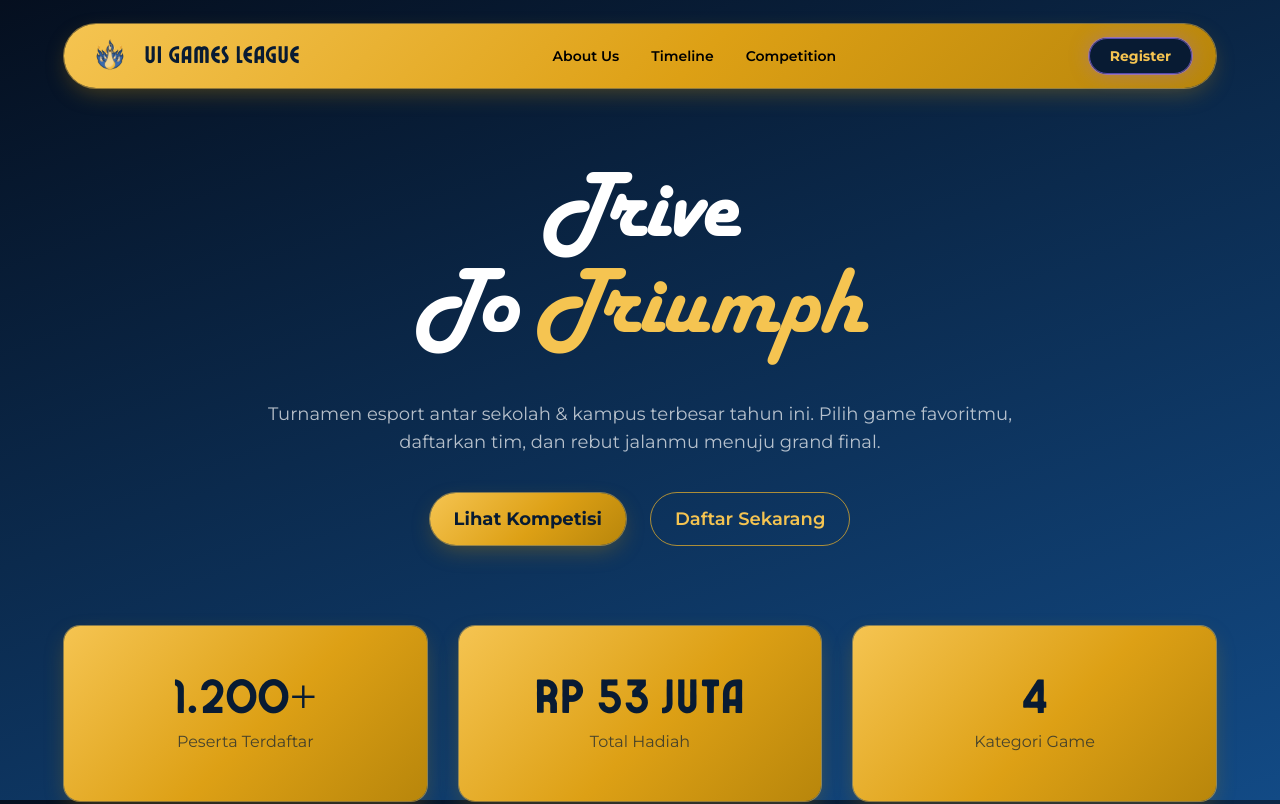
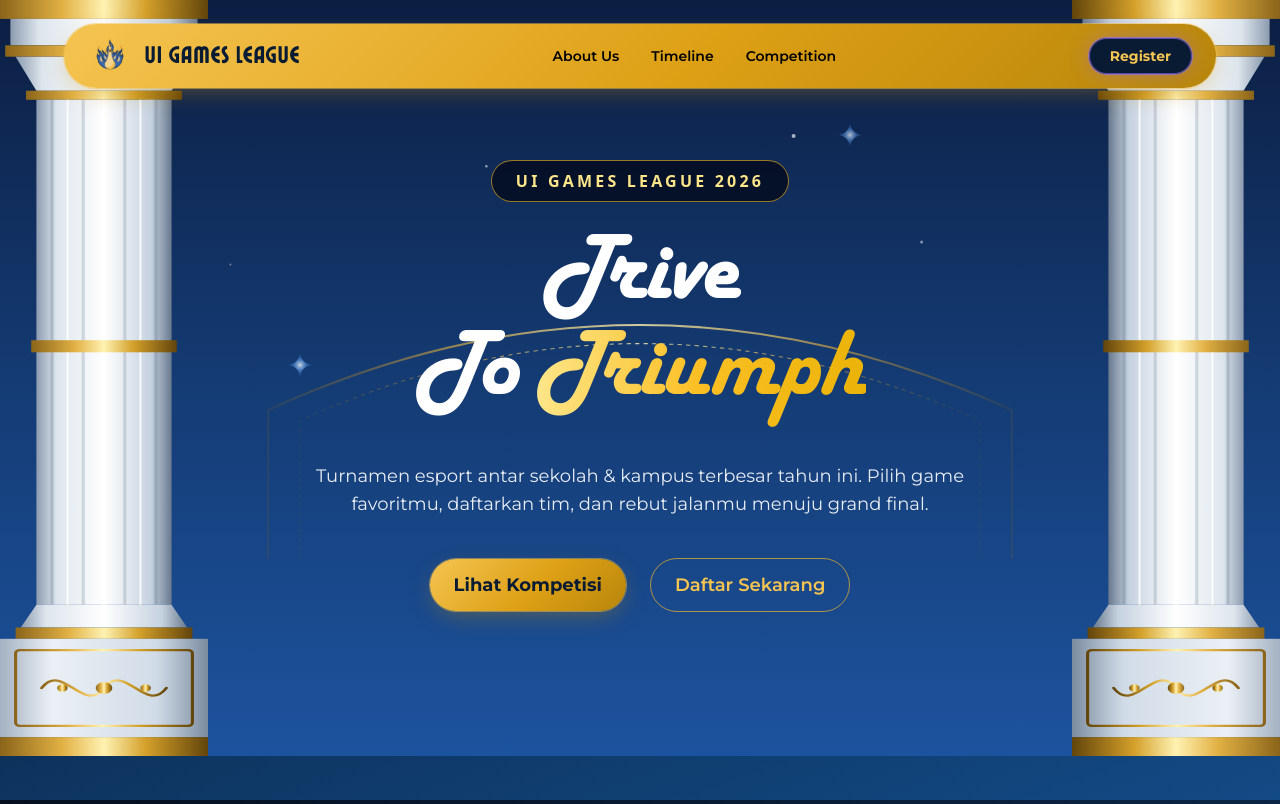
Before and after one commit to alkhairiu/uigl00test, a React (Vite) app: page / in a window 1280 px wide. Shown: the top 804 px of the page. Built offline with nearby package versions, Linux system fonts and the light colour scheme; a web font is replaced by a local one.

Commit message:
arif: adjust hero section

```diff
--- a/package.json
+++ b/package.json
@@ -18,6 +18,6 @@
     "autoprefixer": "^10.4.19",
     "postcss": "^8.4.39",
     "tailwindcss": "^3.4.4",
-    "vite": "^5.3.1"
+    "vite": "^5.4.21"
   }
 }
--- a/src/components/sections/Hero.jsx
+++ b/src/components/sections/Hero.jsx
@@ -15,166 +15,212 @@ const stats = [
   },
 ];
 
+// 1. Background Bintang
+function BackgroundStars() {
+  return (
+    <svg
+      className="absolute inset-0 w-full h-full pointer-events-none z-0 opacity-80"
+      xmlns="http://www.w3.org/2000/svg"
+    >
+      <defs>
+        <radialGradient id="star-glow" cx="50%" cy="50%" r="50%">
+          <stop offset="0%" stopColor="#FFFFFF" stopOpacity="1" />
+          <stop offset="40%" stopColor="#60A5FA" stopOpacity="0.6" />
+          <stop offset="100%" stopColor="#1E3A8A" stopOpacity="0" />
+        </radialGradient>
+      </defs>
+
+      <g fill="url(#star-glow)">
+        <path d="M 150 80 Q 150 100 130 100 Q 150 100 150 120 Q 150 100 170 100 Q 150 100 150 80 Z" className="animate-pulse" />
+        <path d="M 850 120 Q 850 135 835 135 Q 850 135 850 150 Q 850 135 865 135 Q 850 135 850 120 Z" className="animate-pulse" />
+        <path d="M 300 350 Q 300 365 285 365 Q 300 365 300 380 Q 300 365 315 365 Q 300 365 300 350 Z" />
+        <path d="M 1150 250 Q 1150 270 1130 270 Q 1150 270 1150 290 Q 1150 270 1170 270 Q 1150 270 1150 250 Z" className="animate-pulse" />
+      </g>
+
+      <g fill="#FFFFFF">
+        <circle cx="8%" cy="15%" r="1.5" opacity="0.8" />
+        <circle cx="18%" cy="35%" r="1" opacity="0.5" />
+        <circle cx="25%" cy="10%" r="2" opacity="0.9" />
+        <circle cx="38%" cy="22%" r="1.2" opacity="0.7" />
+        <circle cx="62%" cy="18%" r="2" opacity="0.8" />
+        <circle cx="72%" cy="32%" r="1.5" opacity="0.6" />
+        <circle cx="92%" cy="28%" r="2.5" opacity="0.9" />
+        <circle cx="88%" cy="60%" r="1.5" opacity="0.7" />
+      </g>
+    </svg>
+  );
+}
+
+// 2. Desain Tiang Modern (Futuristic Pylon / Esports Pillar)
+function LeftPillarSVG() {
+  return (
+    <svg
+      viewBox="0 0 200 1000"
+      preserveAspectRatio="none"
+      className="w-full h-full"
+      xmlns="http://www.w3.org/2000/svg"
+    >
+      <defs>
+        <linearGradient id="gold-grad-left" x1="0%" y1="0%" x2="100%" y2="0%">
+          <stop offset="0%" stopColor="#8A6419" />
+          <stop offset="30%" stopColor="#E2B144" />
+          <stop offset="50%" stopColor="#FFF2B2" />
+          <stop offset="70%" stopColor="#D4A02A" />
+          <stop offset="100%" stopColor="#63450B" />
+        </linearGradient>
+
+        <linearGradient id="marble-shaft-left" x1="0%" y1="0%" x2="100%" y2="0%">
+          <stop offset="0%" stopColor="#8C9BB0" />
+          <stop offset="15%" stopColor="#DDE5ED" />
+          <stop offset="50%" stopColor="#FFFFFF" />
+          <stop offset="85%" stopColor="#C4D1DF" />
+          <stop offset="100%" stopColor="#69798E" />
+        </linearGradient>
+
+        <linearGradient id="pedestal-left" x1="0%" y1="0%" x2="100%" y2="0%">
+          <stop offset="0%" stopColor="#A3B1C2" />
+          <stop offset="25%" stopColor="#EBF0F5" />
+          <stop offset="75%" stopColor="#D1DCE8" />
+          <stop offset="100%" stopColor="#7B8CA0" />
+        </linearGradient>
+      </defs>
+
+      <rect x="0" y="0" width="200" height="25" fill="url(#gold-grad-left)" />
+      <rect x="10" y="25" width="180" height="35" fill="url(#marble-shaft-left)" />
+      <rect x="5" y="60" width="190" height="15" fill="url(#gold-grad-left)" />
+      <path d="M15,75 L185,75 L165,120 L35,120 Z" fill="url(#marble-shaft-left)" />
+      <rect x="25" y="120" width="150" height="12" fill="url(#gold-grad-left)" />
+
+      <rect x="35" y="132" width="130" height="668" fill="url(#marble-shaft-left)" />
+
+      {/* Garis Motif Pilar */}
+      <line x1="50" y1="132" x2="50" y2="800" stroke="rgba(100,116,139,0.3)" strokeWidth="3" />
+      <line x1="65" y1="132" x2="65" y2="800" stroke="rgba(255,255,255,0.8)" strokeWidth="2" />
+      <line x1="80" y1="132" x2="80" y2="800" stroke="rgba(100,116,139,0.25)" strokeWidth="3" />
+      <line x1="100" y1="132" x2="100" y2="800" stroke="rgba(255,255,255,0.9)" strokeWidth="4" />
+      <line x1="120" y1="132" x2="120" y2="800" stroke="rgba(100,116,139,0.25)" strokeWidth="3" />
+      <line x1="135" y1="132" x2="135" y2="800" stroke="rgba(255,255,255,0.8)" strokeWidth="2" />
+      <line x1="150" y1="132" x2="150" y2="800" stroke="rgba(100,116,139,0.3)" strokeWidth="3" />
+
+      <rect x="30" y="450" width="140" height="16" fill="url(#gold-grad-left)" />
+
+      <path d="M35,800 L165,800 L180,830 L20,830 Z" fill="url(#marble-shaft-left)" />
+      <rect x="15" y="830" width="170" height="15" fill="url(#gold-grad-left)" />
+
+      <rect x="0" y="845" width="200" height="130" fill="url(#pedestal-left)" />
+
+      <rect x="15" y="860" width="170" height="100" fill="none" stroke="url(#gold-grad-left)" strokeWidth="3" rx="4" />
+      <path d="M 40,910 C 60,875 80,945 100,910 C 120,875 140,945 160,910" fill="none" stroke="url(#gold-grad-left)" strokeWidth="3" strokeLinecap="round" />
+      <circle cx="100" cy="910" r="8" fill="url(#gold-grad-left)" />
+      <circle cx="60" cy="910" r="5" fill="url(#gold-grad-left)" />
+      <circle cx="140" cy="910" r="5" fill="url(#gold-grad-left)" />
+
+      <rect x="0" y="975" width="200" height="25" fill="url(#gold-grad-left)" />
+    </svg>
+  );
+}
+
+// 3. Pilar Kanan
+function RightPillarSVG() {
+  return (
+    <div className="w-full h-full [transform:rotateY(180deg)]">
+      <LeftPillarSVG />
+    </div>
+  );
+}
+
+function SloganArchHighlight() {
+  return (
+    <div className="absolute left-1/2 -translate-x-1/2 top-4 md:top-20 w-[95%] max-w-[850px] pointer-events-none z-0">
+      <svg
+        viewBox="0 0 800 320"
+        fill="none"
+        xmlns="http://www.w3.org/2000/svg"
+        className="w-full h-auto opacity-70 md:opacity-80"
+      >
+        <defs>
+          <linearGradient id="arch-gold" x1="0%" y1="0%" x2="100%" y2="0%">
+            <stop offset="0%" stopColor="#8A6419" stopOpacity="0.2" />
+            <stop offset="25%" stopColor="#E2B144" stopOpacity="0.8" />
+            <stop offset="50%" stopColor="#FFF2B2" stopOpacity="1" />
+            <stop offset="75%" stopColor="#E2B144" stopOpacity="0.8" />
+            <stop offset="100%" stopColor="#8A6419" stopOpacity="0.2" />
+          </linearGradient>
+        </defs>
+        <path d="M 50,300 L 50,160 Q 400,0 750,160 L 750,300" stroke="url(#arch-gold)" strokeWidth="2" fill="none" />
+        <path d="M 80,300 L 80,170 Q 400,25 720,170 L 720,300" stroke="url(#arch-gold)" strokeWidth="1" strokeDasharray="4 4" fill="none" />
+
+      </svg>
+    </div>
+  );
+}
+
 export default function Hero() {
   return (
     <section
       className="
+        relative
         w-full
         max-w-[1500px]
         mx-auto
-        px-6
-        md:px-10
-        lg:px-16
-        pt-20
+        px-10
+        sm:px-16
+        md:px-20
+        lg:px-24
+        pt-16
+        sm:pt-24
         md:pt-40
-        pb-20
-        md:pb-40
+        pb-16
+        md:pb-36
         text-center
+        overflow-hidden
+        {/* Latar belakang diperbarui agar lebih cerah menyerupai langit di gambar referensi */}
+        bg-gradient-to-b from-[#0C1E42] via-[#143B73] to-[#1C539E]
       "
     >
-      {/* =========================
-          SEASON
-      ========================== */}
+      <BackgroundStars />
 
+      <div className="absolute top-0 bottom-0 left-0 z-10 w-10 sm:w-20 md:w-36 lg:w-52 pointer-events-none select-none">
+        <LeftPillarSVG />
+      </div>
 
-      {/* =========================
-          HERO TITLE
-      ========================== */}
-      <h2
-        className="
-          font-subheading
-          text-white
-          text-3xl
-          md:text-6xl
-          lg:text-8xl
-          leading-[0.95]
-          tracking-tight
-          mt-5
-        "
-      >
+      <div className="absolute top-0 bottom-0 right-0 z-10 w-10 sm:w-20 md:w-36 lg:w-52 pointer-events-none select-none">
+        <RightPillarSVG />
+      </div>
+
+      <div className="relative z-20 max-w-4xl mx-auto">
+        <SloganArchHighlight />
+
+        <div className="inline-flex items-center justify-center relative z-10 px-4 sm:px-6 py-1.5 sm:py-2 rounded-full border border-amber-400/60 bg-[#050e24]/90 backdrop-blur-md mb-4 sm:mb-6">
+          <span className="font-sans font-bold text-amber-200 text-xs sm:text-sm md:text-base tracking-[0.2em] uppercase">
+            UI Games League 2026
+          </span>
+        </div>
+
+        <h2 className="relative z-10 font-subheading text-white text-3xl xs:text-4xl sm:text-5xl md:text-7xl lg:text-8xl leading-[1.1] md:leading-[0.95] tracking-tight mt-2 sm:mt-4">
           Trive
           <br className="hidden md:block" />
-        To{" "}
-        <span className="text-gold-300">
+          {" "}To{" "}
+          <span className="text-transparent bg-clip-text bg-gradient-to-r from-amber-200 via-amber-400 to-yellow-500">
             Triumph
           </span>
         </h2>
 
-      {/* =========================
-          DESCRIPTION
-      ========================== */}
-      <p
-        className="
-          font-body
-          text-white/70
-          max-w-3xl
-          mx-auto
-          mt-7
-          text-base
-          md:text-lg
-          leading-relaxed
-        "
-      >
+        <p className="relative z-10 font-body text-white/90 max-w-2xl mx-auto mt-5 sm:mt-7 text-sm sm:text-base md:text-lg leading-relaxed px-2 sm:px-0">
           Turnamen esport antar sekolah &amp; kampus terbesar tahun ini.
           Pilih game favoritmu, daftarkan tim, dan rebut jalanmu menuju
           grand final.
         </p>
 
-      {/* =========================
-          CTA BUTTONS
-      ========================== */}
-      <div
-        className="
-          flex
-          flex-wrap
-          items-center
-          justify-center
-          gap-4
-          md:gap-6
-          mt-9
-        "
-      >
-        <Link
-          to="/plan"
-          className="
-            btn-gold
-            min-w-[190px]
-            text-base
-            md:text-lg
-          "
-        >
+        <div className="relative z-10 flex flex-col sm:flex-row items-center justify-center gap-3.5 sm:gap-5 md:gap-6 mt-8 sm:mt-10 px-4 sm:px-0">
+          <Link to="/plan" className="btn-gold w-full sm:w-auto min-w-[180px] sm:min-w-[190px] text-base md:text-lg py-3">
             Lihat Kompetisi
           </Link>
 
-        <Link
-          to="/register"
-          className="
-            btn-outline
-            min-w-[190px]
-            text-base
-            md:text-lg
-          "
-        >
+          <Link to="/register" className="btn-outline w-full sm:w-auto min-w-[180px] sm:min-w-[190px] text-base md:text-lg py-3">
             Daftar Sekarang
           </Link>
         </div>
-
-      {/* =========================
-          STATISTICS
-      ========================== */}
-      <div
-        className="
-          grid
-          grid-cols-1
-          md:grid-cols-3
-          gap-5
-          md:gap-8
-          mt-16
-          md:mt-20
-        "
-      >
-        {stats.map((s) => (
-          <div
-            key={s.label}
-            className="
-              card-glow
-              w-full
-              min-h-[150px]
-              md:min-h-[175px]
-              flex
-              flex-col
-              items-center
-              justify-center
-              px-6
-              py-8
-              md:py-10
-            "
-          >
-            <p
-              className="
-                font-heading
-                text-3xl
-                md:text-4xl
-                lg:text-5xl
-                text-navy-900
-              "
-            >
-              {s.value}
-            </p>
-
-            <p
-              className="
-                font-body
-                text-sm
-                md:text-base
-                text-navy-900/70
-                mt-2
-              "
-            >
-              {s.label}
-            </p>
-          </div>
-        ))}
       </div>
     </section>
   );
```
Also changed, not shown: 1 other file (tests, documents, lock files or other folders). Lines whose indentation alone changed are shown as unchanged.
